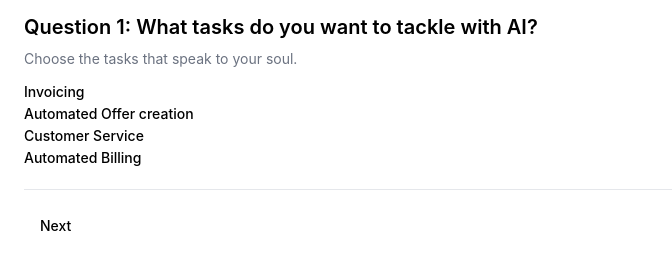
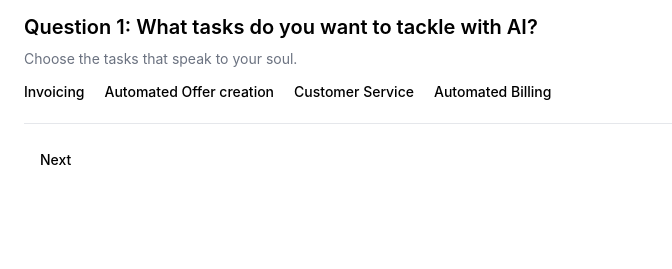
Before and after one commit to iSephix/eLegal, a plain HTML site: page index.html in a window 1280 px wide. Shown: the part 67-336 px from the top of the page, without its empty margins (0-672 px from the left). Drawn offline with nearby package versions, Linux system fonts and the light colour scheme.

Commit message:
Update index.html

```diff
--- a/index.html
+++ b/index.html
@@ -22,17 +22,17 @@
             <p class="text-sm text-gray-500 dark:text-gray-400">Choose the tasks that speak to your soul.</p>
           </div>
           <div class="space-y-2">
-            <div class="grid gap-2">
-              <div class="flex items-center gap-2">
+            <div class="flex flex-row">
+              <div class="flex items-center gap-2 mr-5 hover:bg-blue-300">
                 <label class="text-sm font-medium leading-none peer-disabled:cursor-not-allowed peer-disabled:opacity-70" for="red">Invoicing</label>
               </div>
-              <div class="flex items-center gap-2">
+              <div class="flex items-center gap-2 mr-5 hover:bg-blue-300">
                 <label class="text-sm font-medium leading-none peer-disabled:cursor-not-allowed peer-disabled:opacity-70" for="blue">Automated Offer creation</label>
               </div>
-              <div class="flex items-center gap-2">
+              <div class="flex items-center gap-2 mr-5 hover:bg-blue-300">
                 <label class="text-sm font-medium leading-none peer-disabled:cursor-not-allowed peer-disabled:opacity-70" for="green">Customer Service</label>
               </div>
-              <div class="flex items-center gap-2">
+              <div class="flex items-center gap-2 hover:bg-blue-300">
                 <label class="text-sm font-medium leading-none peer-disabled:cursor-not-allowed peer-disabled:opacity-70" for="purple">Automated Billing</label>
               </div>
             </div>
```
